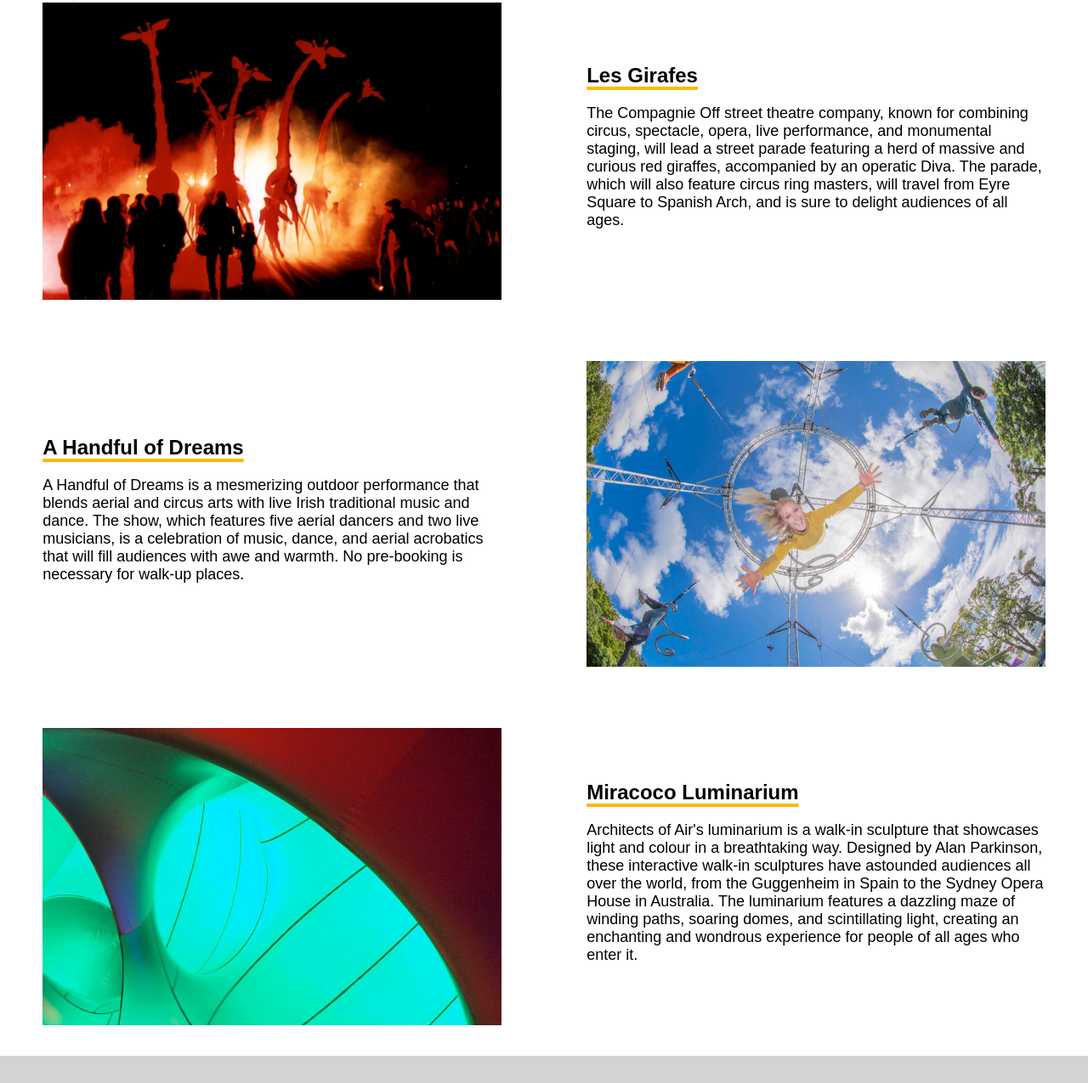
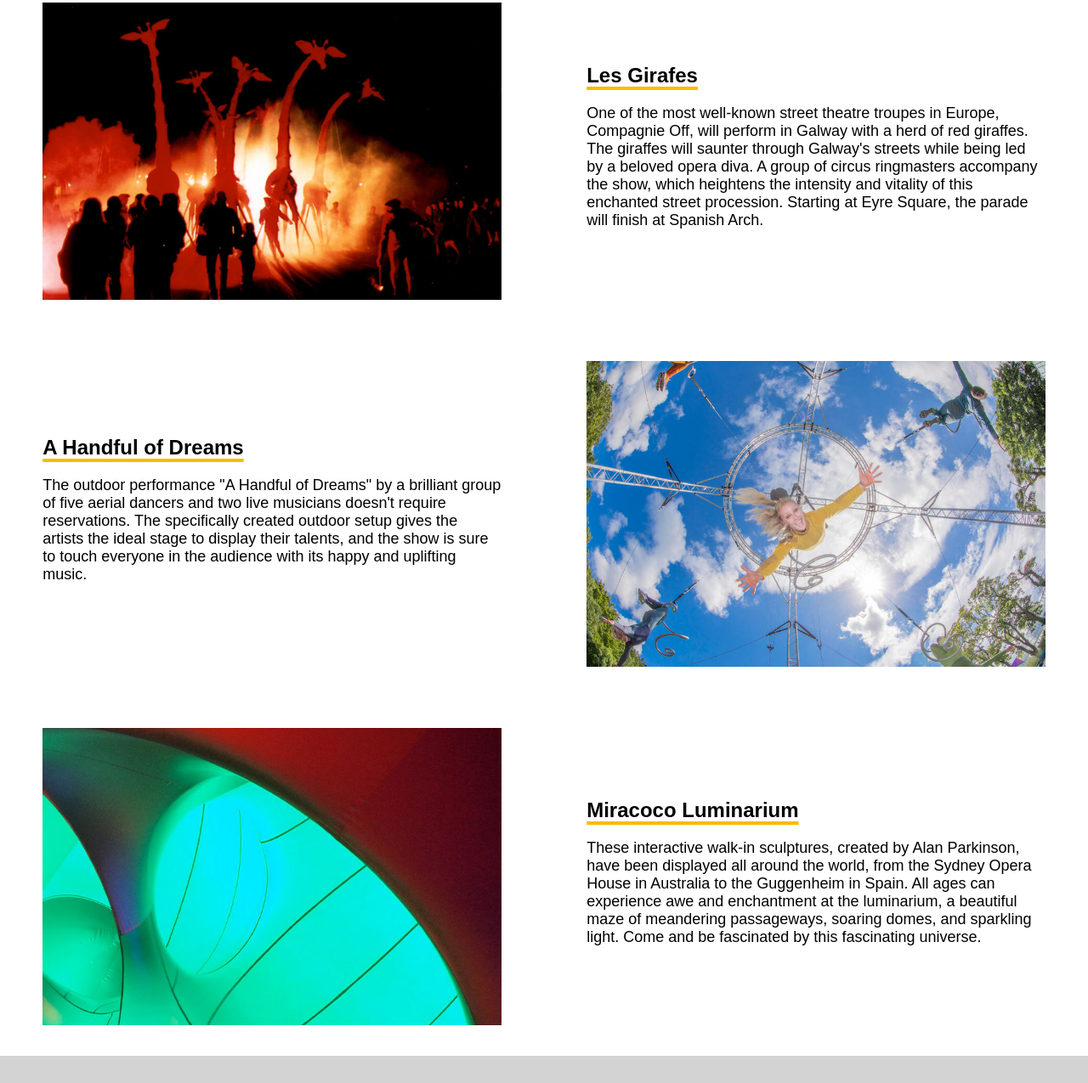
Before and after one commit to slralston/Web_Design_Group_Project, a plain HTML site: page art.html in a window 1280 px wide. Shown: the part 1420-2695 px from the top of the page at 85% size. Drawn offline with Linux system fonts and the light colour scheme.

Commit message:
Update art.html

```diff
--- a/art.html
+++ b/art.html
@@ -122,24 +122,21 @@
         <div class="article art3">
             <h3 class="bodyText yellowUnderline">Les Girafes</h3>
             <p class="bodyText">
-                The Compagnie Off street theatre company, known for combining circus, spectacle, opera, live performance, and monumental staging, will lead a street parade featuring a herd of massive and curious red giraffes, accompanied by an operatic Diva. The parade, which will also feature circus ring masters, will travel from Eyre Square to Spanish Arch, and is sure to delight audiences of all ages.</p>
-        </div>
+                One of the most well-known street theatre troupes in Europe, Compagnie Off, will perform in Galway with a herd of red giraffes. The giraffes will saunter through Galway's streets while being led by a beloved opera diva. A group of circus ringmasters accompany the show, which heightens the intensity and vitality of this enchanted street procession. Starting at Eyre Square, the parade will finish at Spanish Arch.        </div>
         <div class="aside as4">
             <img src="images/art/art4.jpg" alt="" class="bodyImage">
         </div>
         <div class="article art4">
             <h3 class="bodyText yellowUnderline">A Handful of Dreams</h3>
             <p class="bodyText">
-                A Handful of Dreams is a mesmerizing outdoor performance that blends aerial and circus arts with live Irish traditional music and dance. The show, which features five aerial dancers and two live musicians, is a celebration of music, dance, and aerial acrobatics that will fill audiences with awe and warmth. No pre-booking is necessary for walk-up places.</p>
-        </div>
+                The outdoor performance "A Handful of Dreams" by a brilliant group of five aerial dancers and two live musicians doesn't require reservations. The specifically created outdoor setup gives the artists the ideal stage to display their talents, and the show is sure to touch everyone in the audience with its happy and uplifting music.        </div>
         <div class="aside as5">
             <img src="images/art/art5.jpg" alt="" class="bodyImage">
         </div>
         <div class="article art5">
             <h3 class="bodyText yellowUnderline">Miracoco Luminarium</h3>
             <p class="bodyText">
-                Architects of Air's luminarium is a walk-in sculpture that showcases light and colour in a breathtaking way. Designed by Alan Parkinson, these interactive walk-in sculptures have astounded audiences all over the world, from the Guggenheim in Spain to the Sydney Opera House in Australia. The luminarium features a dazzling maze of winding paths, soaring domes, and scintillating light, creating an enchanting and wondrous experience for people of all ages who enter it.
-            </p>
+                These interactive walk-in sculptures, created by Alan Parkinson, have been displayed all around the world, from the Sydney Opera House in Australia to the Guggenheim in Spain. All ages can experience awe and enchantment at the luminarium, a beautiful maze of meandering passageways, soaring domes, and sparkling light. Come and be fascinated by this fascinating universe.            </p>
         </div>
         <footer>
             <a href="https://www.facebook.com/GalwayInternationalArtsFest/" target="_blank"><i class="fab fa-facebook social"></i></a>
```
